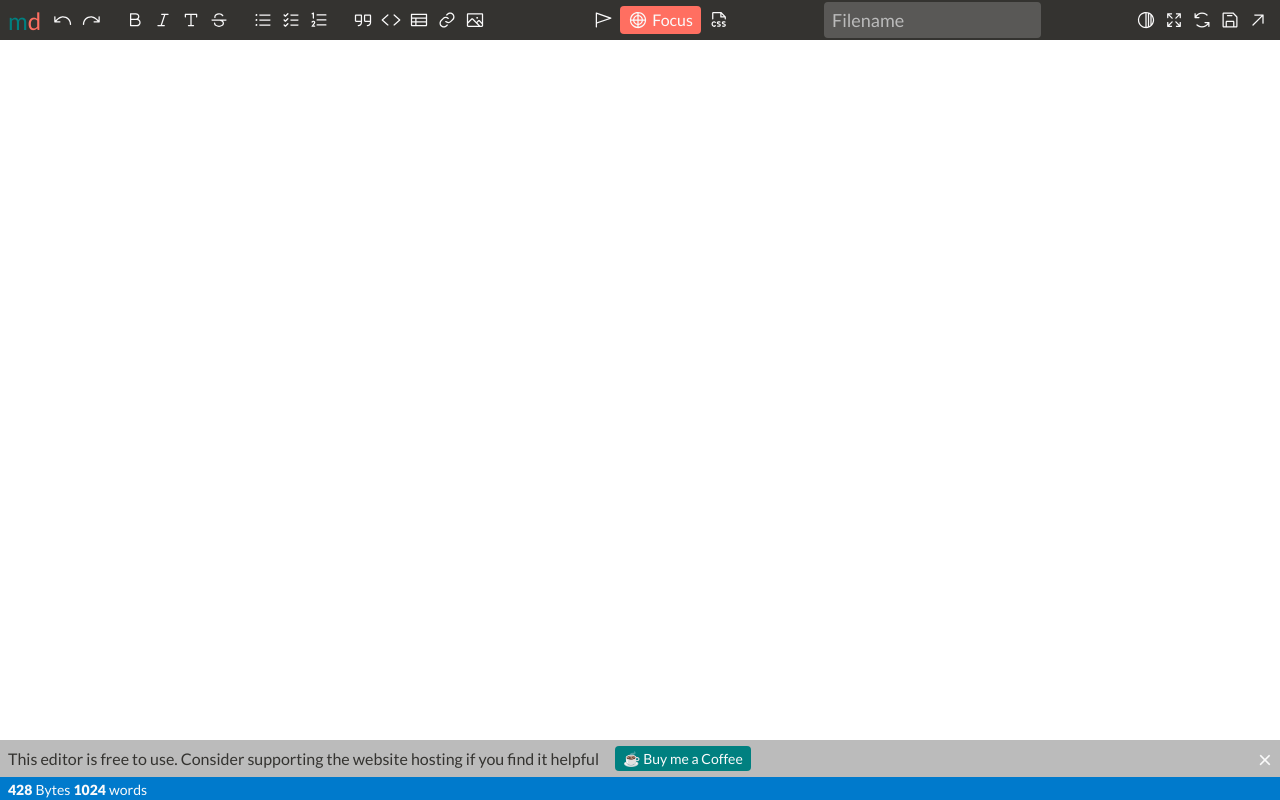
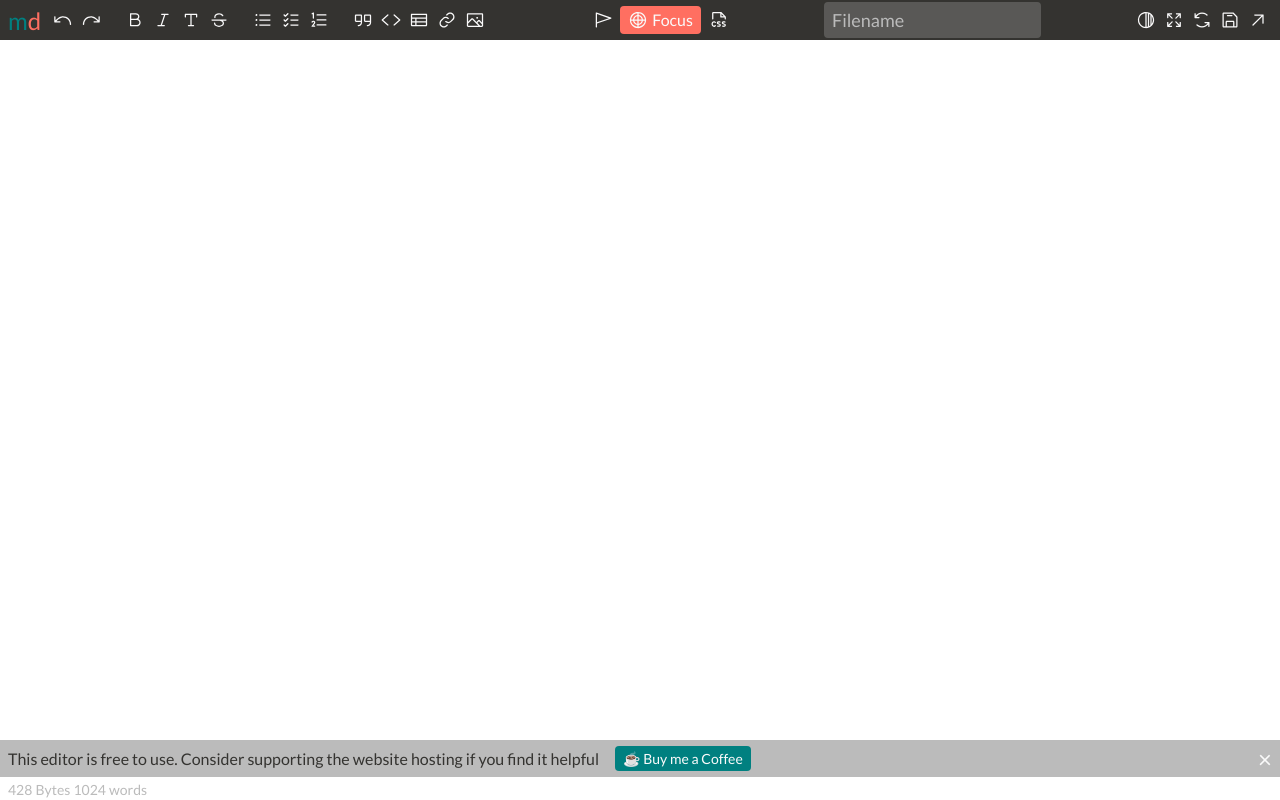
Before and after one commit to rajathc/mdoodle, a plain HTML site: page index.html in a window 1280 px wide. Drawn offline with Linux system fonts and the light colour scheme.

Commit message:
added few packages, changed styles

```diff
--- a/index.html
+++ b/index.html
@@ -83,7 +83,7 @@
             </div>
             </dix>
             <div class="footer-data">
-                <span class="footer-bold">428</span> <span class="footer-text">Bytes</span> <span class="footer-bold">1024</span> <span class="footer-text">words</span>
+                <span class="footer-text">428</span> <span class="footer-text">Bytes</span> <span class="footer-text">1024</span> <span class="footer-text">words</span>
             </div>
         </footer>
 
--- a/styles.css
+++ b/styles.css
@@ -131,12 +131,11 @@ input[type=text]{
 
 }
 .footer-data{
-    background-color: #007acc;
     padding: 2px 8px;
 }
 
 .footer-bold, .footer-text{
-    color: var(--bg-color);
+    color: var(--filename-color);
     font-size: 14px;
 }
 
```
